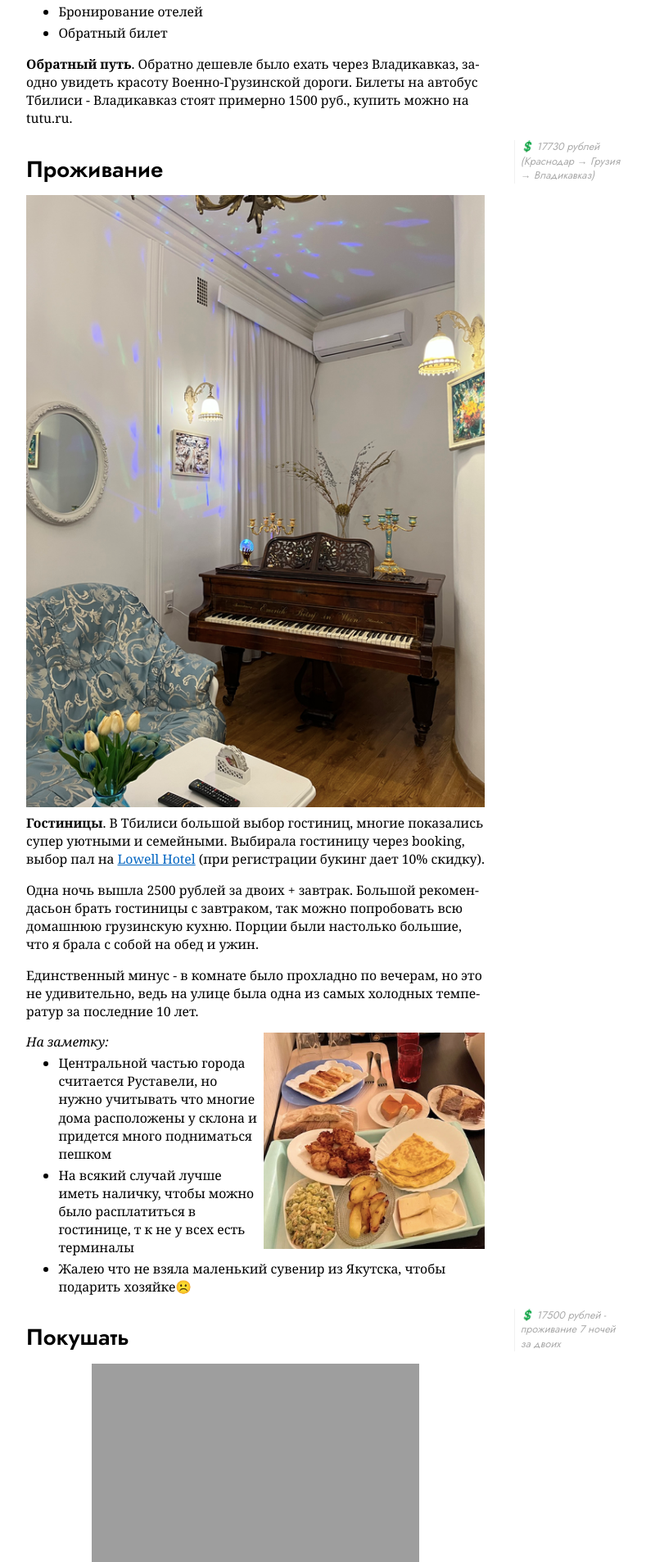
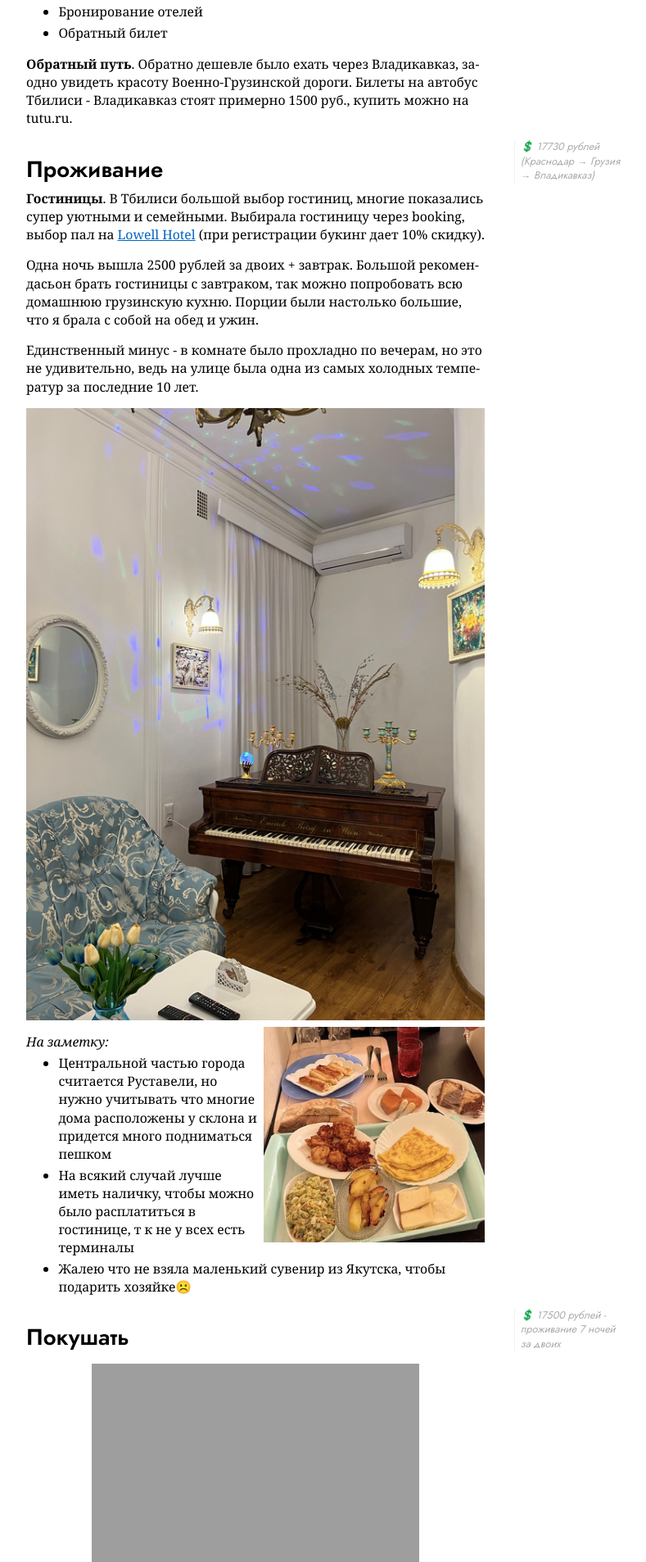
Before and after one commit to keresm/keresaina.github.io, a Jekyll site: the page built from _posts/2022-03-27-Georgia.md, in a window 1280 px wide. Shown: the part 786-2692 px from the top of the page at 82% size, without its empty margins (328-1117 px from the left). Built offline with Jekyll 4.4.1, drawn with Linux system fonts in a browser that asks for light colours.

Commit message:
Update 2022-03-27-Georgia.md

```diff
--- a/_posts/2022-03-27-Georgia.md
+++ b/_posts/2022-03-27-Georgia.md
@@ -26,15 +26,15 @@
 
 ## Проживание
 
-<figure>
-  <img src="{{ site.url }}/assets/images/Georgia/Снимок_экрана_2022-01-01_в_19.22.20.png" data-action="zoom" />
-</figure>
-
 **Гостиницы**. В Тбилиси большой выбор гостиниц, многие показались супер уютными и семейными. Выбирала гостиницу через booking, выбор пал на [Lowell Hotel](https://www.booking.com/hotel/ge/lowell.ru.html?aid=304142;label=gen173nr-1DCAEoggI46AdIM1gEaMIBiAEBmAEhuAEHyAEN2AED6AEB-AEDiAIBqAIDuAKP18COBsACAdICJDRhMTIwZTQ4LTYzNzAtNDUwOC04YjJjLWUyODdlYzZhNmE4M9gCBOACAQ;sid=7db7983bcfa9cad1abd8d63970bf76e2;dist=0;group_adults=2;group_children=0;hapos=1;hpos=1;no_rooms=1;req_adults=2;req_children=0;room1=A%2CA;sb_price_type=total;sr_order=popularity;srepoch=1641032625;srpvid=359f4917046f007d;type=total;ucfs=1&#hotelTmpl) (при регистрации букинг дает 10% скидку).
 
 Одна ночь вышла 2500 рублей за двоих + завтрак. Большой рекомендасьон брать гостиницы с завтраком, так можно попробовать всю домашнюю грузинскую кухню. Порции были настолько большие, что я брала с собой на обед и ужин.
 
 Единственный минус - в комнате было прохладно по вечерам, но это не удивительно, ведь на улице была одна из самых холодных температур за последние 10 лет.
+
+<figure>
+  <img src="{{ site.url }}/assets/images/Georgia/Снимок_экрана_2022-01-01_в_19.22.20.png" data-action="zoom" />
+</figure>
 
 <div align="center">
 <div style="float:right">
@@ -50,14 +50,6 @@
 <aside> 💲 17500 рублей - проживание 7 ночей за двоих </aside>
 
 ## Покушать
-
-<figure>
-  <img src="{{ site.url }}/assets/images/Georgia/Снимок_экрана_2022-02-20_в_14.16.19" data-action="zoom" />
-</figure>
-
-<figure>
-  <img src="{{ site.url }}/assets/images/Georgia/Снимок_экрана_2022-01-29_в_16.07.35.png" data-action="zoom" />
-</figure>
 
 <figure>
   <img src="{{ site.url }}/assets/images/Georgia/Снимок_экрана_2022-01-29_в_16.02.09.png" data-action="zoom" />
@@ -77,11 +69,11 @@
 
 Внутри есть винтажные магазины, где продают фотоаппараты, виниловые пластинки, одежду. По вечерам очень оживленно, можно сделать небольшую золотую милю и обойти все бары слева направо. В фабрике много классных активностей, где каждый найдет что-то для себя.
 
+### Фуникулер
+
 <figure>
 <img src="{{ site.url }}/assets/images/Georgia/Снимок_экрана_2022-01-01_в_20.12.29.png" align="right" width="200"/>
 </figure>
-
-### Фуникулер
 
 Фуникулер ведет в гору Мтацминда, на самую высокую точку в Тбилиси. Обязательно стоит подняться, чтобы полюбоваться видом на ночной город.
 
@@ -89,12 +81,11 @@
 
 Подниматься примерно минут 10, стоит в одну сторону ~200 рублей.
 
+### Парк или Мать-Грузия
 
 <figure>
 <img src="{{ site.url }}/assets/images/Georgia/Снимок_экрана_2022-02-20_в_14.43.55.png" align="right" width="200"/>
 </figure>
-
-### Парк или Мать-Грузия
 
 Наверх можно подняться по канатной дороге, обратно можно спуститься пешком через старый город.
 
@@ -137,13 +128,13 @@
 - Девочкам надо взять платок или большой шарф, чтобы укрыть ноги при выходе в храм
 - Большой рекомендасьон туры от Давида [https://experience.tripster.ru/experience/13530/](https://experience.tripster.ru/experience/13530/), если увидите Генриетту, передавайте привет от замерзших Якутов, которых она отогревала в машине!
 
+<aside>
+💲 Тур в Казбеки ~ 25 Евро
+</aside>
+
 <figure>
   <img src="{{ site.url }}/assets/images/Georgia/Снимок_экрана_2022-01-01_в_20.33.41.png" data-action="zoom" />
 </figure>
-
-<aside>
-💲 Тур в Казбеки ~ 25 Евро
-</aside>
 
 
 ## Выводы
```
